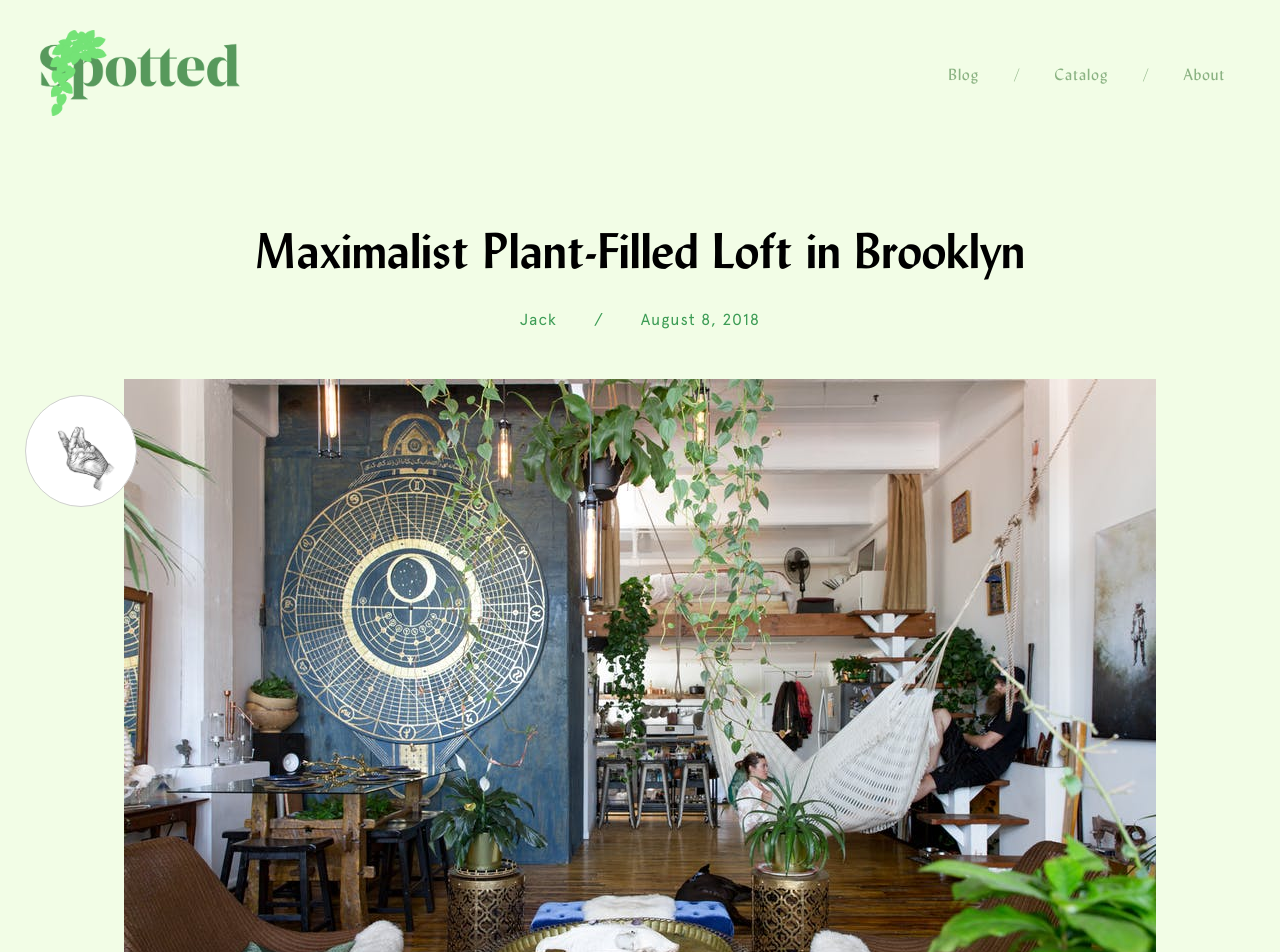
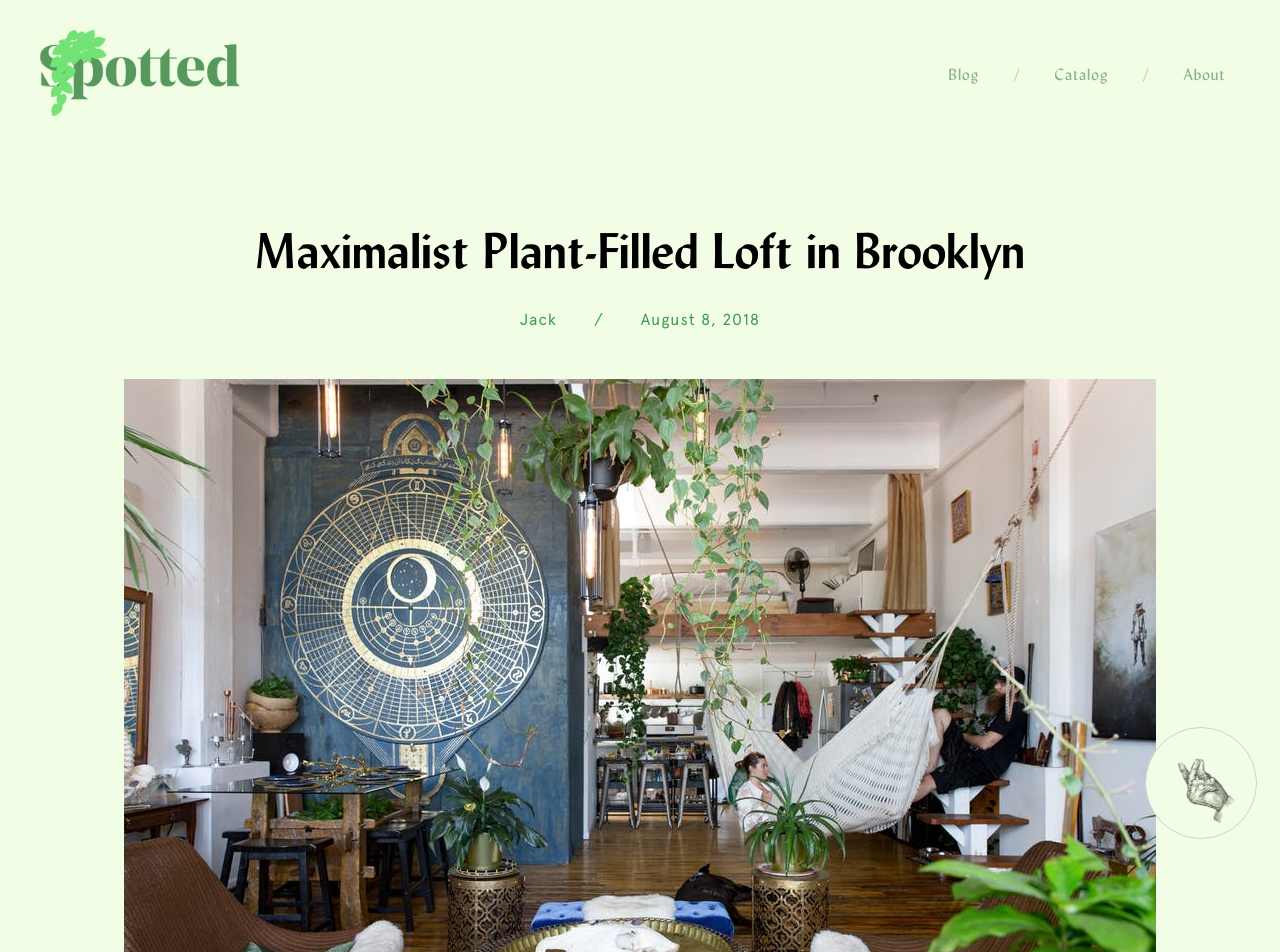
Before and after one commit to qjack001/Spotted, a Jekyll site: the page built from blog/_posts/2018-8-8-maximal-plants.md, in a window 1280 px wide. Shown: the top 952 px of the page. Built offline with Jekyll 4.4.1, drawn with Linux system fonts in a browser that asks for light colours; comment, search, counter and statistics services are not loaded.

Commit message:
fix snapper

```diff
--- a/_layouts/blog.html
+++ b/_layouts/blog.html
@@ -15,8 +15,9 @@ layout: default
         {{ content }}
         <br>
     </div>
-    {% include snapper.html %}
+
     {% include disqus.html %}
 </article>
 
 {% include footer.html %}
+{% include snapper.html %}
--- a/style.css
+++ b/style.css
@@ -467,6 +467,7 @@ td strong
     background-blend-mode: multiply;
     transition: all 0.1s linear;
     margin: 10px;
+    background-color: var(--background);
     cursor: pointer;
 }
 
@@ -503,10 +504,9 @@ td strong
     width: 140px;
     text-align: center;
     padding: 20px 10px;
-    border-radius: 0px 8px 8px 0px;
     position: fixed;
-    bottom: calc(50% - 118px);
-    left: 0px;
+    right: 0px;
+    bottom: 0px;
 }
 
 #num-of-snaps
@@ -539,6 +539,11 @@ td strong
 
 @media only screen and (max-width: 900px)
 {
+    #snapper-wrapper
+    {
+        display: none;
+    }
+
     .entry
     {
         margin: auto 20px;
```
